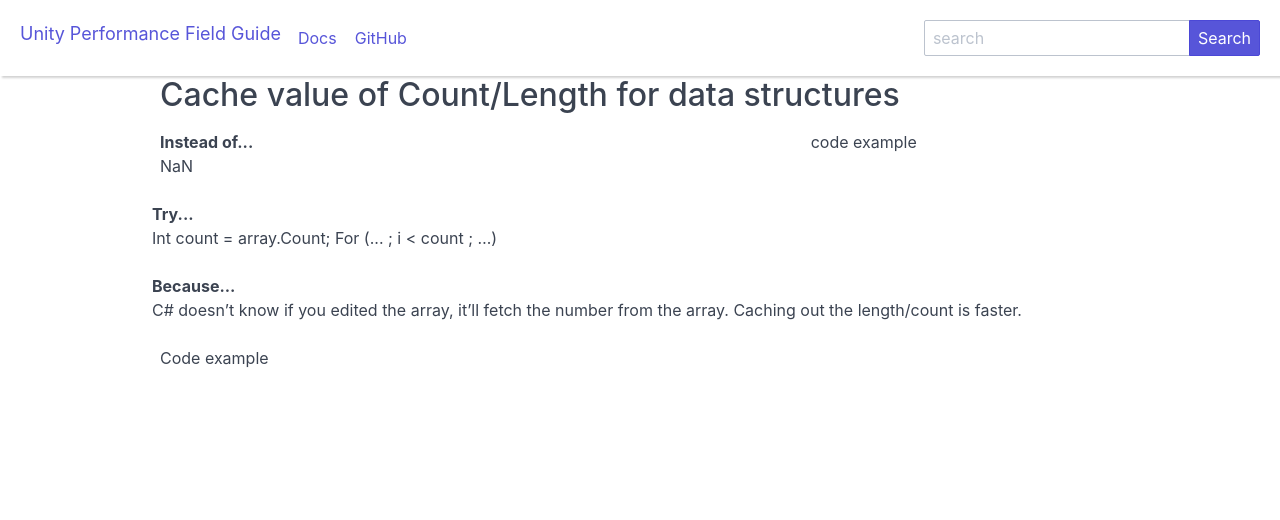
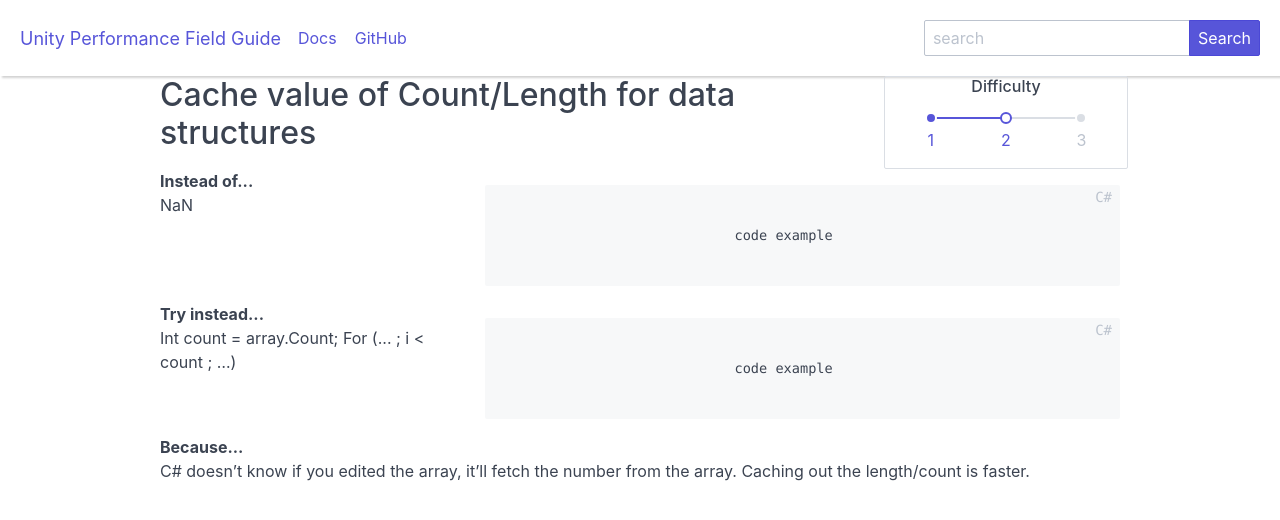
Before and after one commit to tylertomaseski/Unity_Performance_Field_Guide, an Eleventy site: page src/index.html in a window 1280 px wide. Built offline with nearby package versions, Linux system fonts and the light colour scheme; Eleventy itself is replaced by a stand-in of ours; files that its build step writes are made by us from their sources.

Commit message:
basic page layout

```diff
--- a/src/index.html
+++ b/src/index.html
@@ -14,10 +14,8 @@ title: Unity Performance Field Guide
     </head>
     <body>
         <header class="navbar" style="padding: 1rem; box-shadow: 2px 2px 2px lightgrey;">
-            <section class="navbar-primary">
+            <section class="navbar-section">
                 <a href="..." class="navbar-brand mr-2">{{ title }}</a>
-            </section>
-            <section class="navbar-section">
                 <a href="..." class="btn btn-link">Docs</a>
                 <a href="..." class="btn btn-link">GitHub</a>
             </section>
@@ -30,37 +28,65 @@ title: Unity Performance Field Guide
         </header>
 
         <div class="container grid-lg centered">
+            {%- for post in collections.tip -%}
                 <div class="columns">
-                {%- for post in collections.tip -%}
-
-                    <div class="column col-12">
+                    <div class="column col-9 col-sm-12">
                         <h2>{{ post.data.title }}</h2>
                     </div>
 
-                    <div class="column col-8 col-md-12">
+                    <div class="column col-3 col-sm-12 panel">
+                        <h6 class="" style="text-align: center;">Difficulty</h6>
+                        <ul class="step">
+                            <li class="step-item">
+                                <a href="#" class="tooltip" data-tooltip="Trivial">1</a>
+                            </li>
+                            <li class="step-item active">
+                                <a href="#" class="tooltip" data-tooltip="Worthwhile, but non-trivial">2</a>
+                            </li>
+                            <li class="step-item">
+                                <a href="#" class="tooltip" data-tooltip="Difficult, but worthwhile if you have the time">3</a>
+                            </li>
+                        </ul>
+                    </div>
+
+                    <!-- INSTEAD OF -->
+                    <div class="column col-4 col-md-12">
                         <p>
                             <strong>Instead of...</strong><br/>
                             {{ post.data.instead-of }}
                         </p>
                     </div>
+                    <div class="column col-8 col-md-12">
+                        <pre class="code" data-lang="C#"><code><span class="com">
+                            code example
+                        </span></code></pre>
+                    </div>
+
+                    <!-- TRY -->
                     <div class="column col-4 col-md-12">
                         <p>
-                            code example
+                            <strong>Try instead...</strong><br/>
+                            {{ post.data.try }}
                         </p>
                     </div>
-                    <p>
-                        <strong>Try...</strong><br/>
-                        {{ post.data.try }}
-                    </p>
+                    <div class="column col-8 col-md-12">
+                        <pre class="code" data-lang="C#"><code><span class="com">
+                            code example
+                        </span></code></pre>
+                    </div>
+
+                    <!-- BECAUSE -->
+                    <div class="column col-12">
                         <p>
                             <strong>Because...</strong><br/>
                             {{ post.data.because }}
                         </p>
+                    </div>
+                </div>
+                <!-- End COLUMNS -->
             {%- endfor -%}
 
-                <div class="column col-4">Code example</div>
         </div>
-        </div>
-
+        <!-- End CONTAINER -->
     </body>
 </html>
```
Lines whose indentation alone changed are shown as unchanged.
